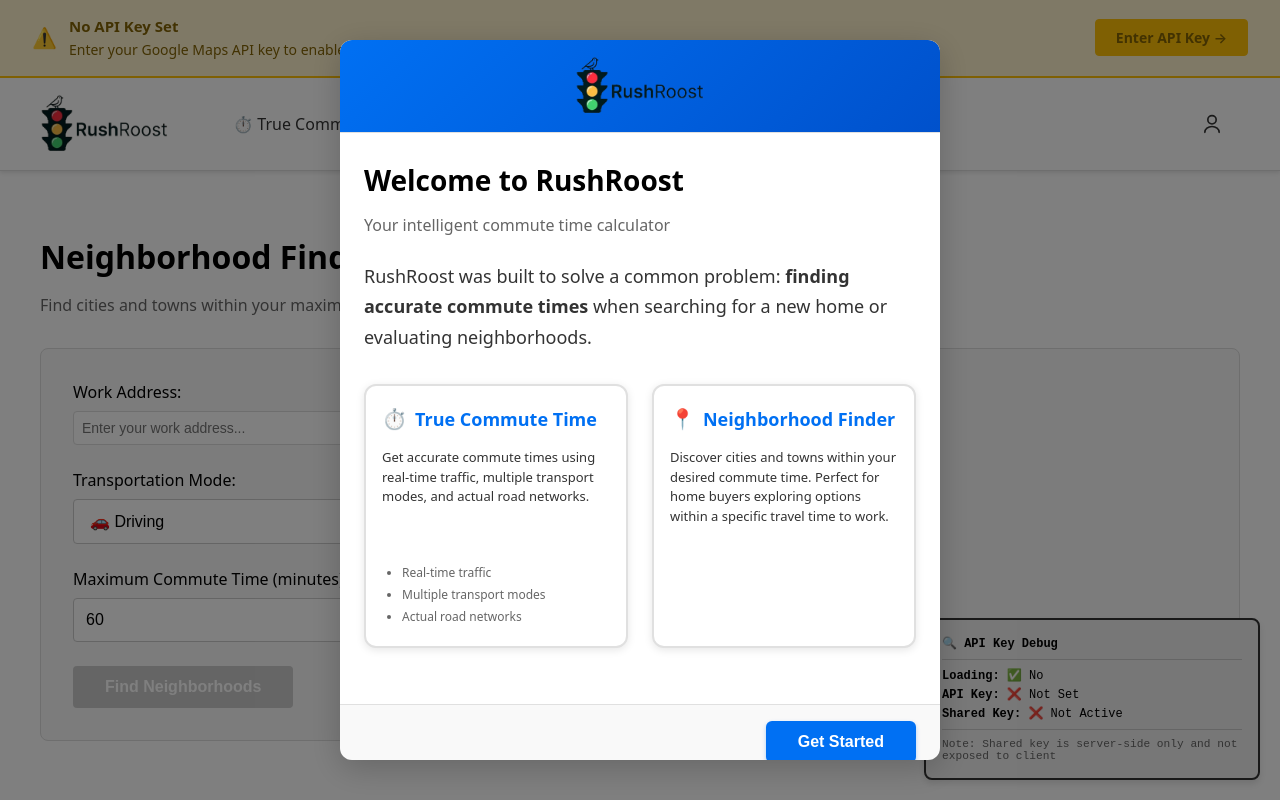
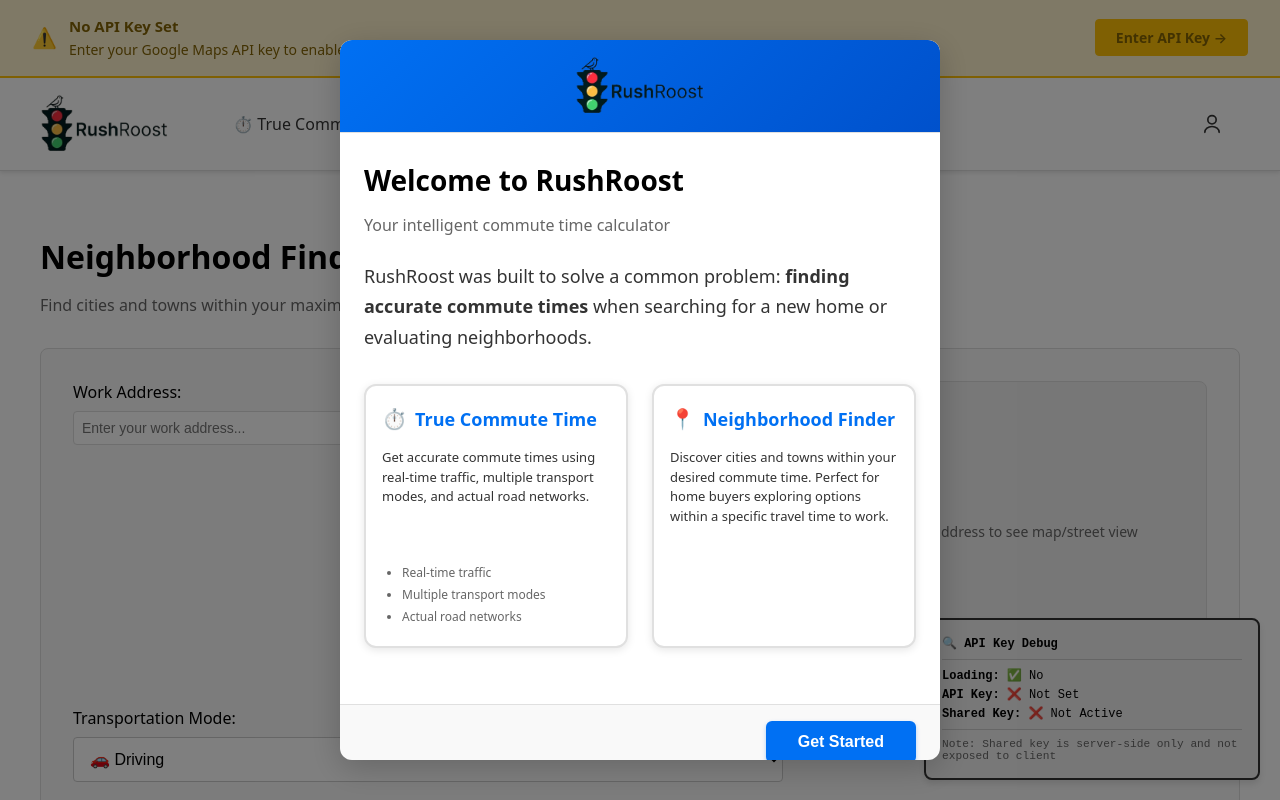
Before and after one commit to raggnarD/real-estate, a Next.js app: page /neighborhood-finder in a window 1280 px wide. Shown: the top 800 px of the page. Built offline with nearby package versions, Linux system fonts and the light colour scheme.

Commit message:
added map to neighborhood finder page

```diff
--- a/app/neighborhood-finder/page.tsx
+++ b/app/neighborhood-finder/page.tsx
@@ -5,6 +5,7 @@ import AddressAutocomplete from '@/components/AddressAutocomplete'
 import AddressHistory from '@/components/AddressHistory'
 import NeighborhoodResults from '@/components/NeighborhoodResults'
 import NeighborhoodMap from '@/components/NeighborhoodMap'
+import MapStreetViewToggle from '@/components/MapStreetViewToggle'
 import { useScrollToResults } from '@/hooks/useScrollToResults'
 import { useApiKey } from '@/contexts/ApiKeyContext'
 
@@ -274,8 +275,12 @@ export default function NeighborhoodFinder() {
                 onClearHistory={clearHistory}
               />
             </div>
-            <div style={{ flexShrink: 0, width: '400px' }}>
-              {/* Spacer to match address field width */}
+            <div style={{ flexShrink: 0 }}>
+              <MapStreetViewToggle
+                location={workLocation}
+                width={400}
+                height={300}
+              />
             </div>
           </div>
 
```
